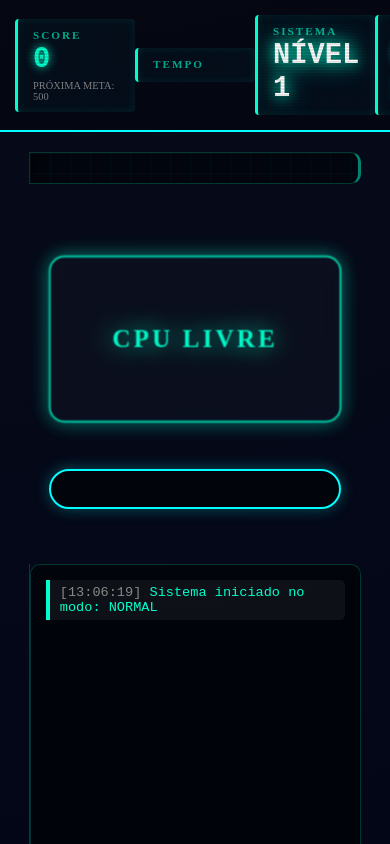
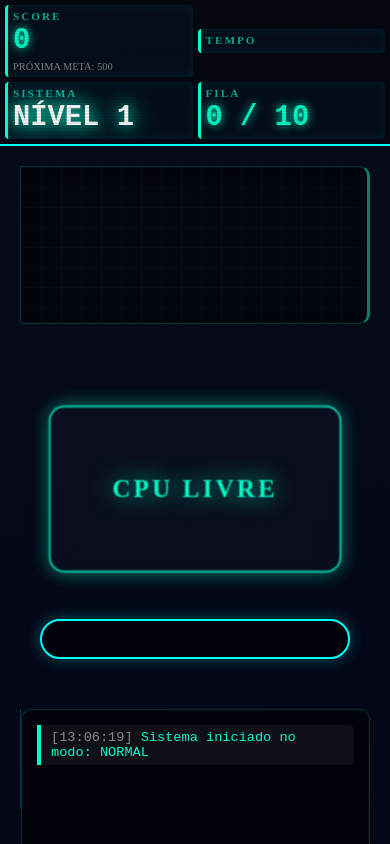
Before and after one commit to LucasD34/process-panic, a plain HTML site: page index.html in a window 390 px wide. Both pictures are taken after a click on the button "▶ INICIAR SISTEMA". Drawn offline with Linux system fonts and the light colour scheme.

Commit message:
adaptação para celular

```diff
--- a/style.css
+++ b/style.css
@@ -1170,3 +1170,72 @@ body.vitoria-ativa {
         padding: 15px;
     }
 }
+
+/* --- 📱 AJUSTES PARA CELULAR (RESPONSIVIDADE) --- */
+
+@media (max-width: 768px) {
+    /* 1. Empilha os elementos do HUD (Score, Tempo, etc) para não apertar */
+    #hud-superior {
+        flex-wrap: wrap;
+        gap: 5px;
+        padding: 5px;
+    }
+
+    .stats-box {
+        flex: 1 1 40%; /* Faz cada caixa ocupar metade da largura */
+        padding: 5px;
+    }
+
+    .stats-box h2 {
+        font-size: 1.2rem;
+    }
+
+    /* 2. Muda o jogo de LADO A LADO para UM EM CIMA DO OUTRO */
+    #areaJogo {
+        flex-direction: column;
+        overflow-y: auto; /* Permite rolar se a tela for muito baixa */
+    }
+
+    #areaFila {
+        width: 100%;
+        max-height: 200px; /* Limita a altura da fila no celular */
+        overflow-y: auto;
+    }
+
+    #areaCPU {
+        width: 100%;
+        margin: 10px 0;
+    }
+
+    #areaStatus {
+        width: 100%;
+        height: 100px; /* Diminui o log para sobrar espaço */
+    }
+
+    /* 3. Ajusta o tamanho dos textos de Vitória/Game Over */
+    .vitoria-ativa #overlayGameOver h2 {
+        font-size: 2rem !important; /* Diminui o título 4rem que estourava */
+        letter-spacing: 2px;
+    }
+
+    .glass-container {
+        width: 95%;
+        padding: 15px;
+    }
+
+    /* 4. Ajusta o tamanho dos cards na fila */
+    .processo-card {
+        padding: 8px;
+        font-size: 0.9rem;
+    }
+}
+
+/* Ajuste extra para celulares muito baixos ou em modo paisagem */
+@media (max-height: 500px) {
+    #hud-superior {
+        display: none; /* Esconde o HUD para sobrar espaço para o jogo em paisagem */
+    }
+    #areaCPU {
+        transform: scale(0.8); /* Diminui a CPU para caber */
+    }
+}
```
